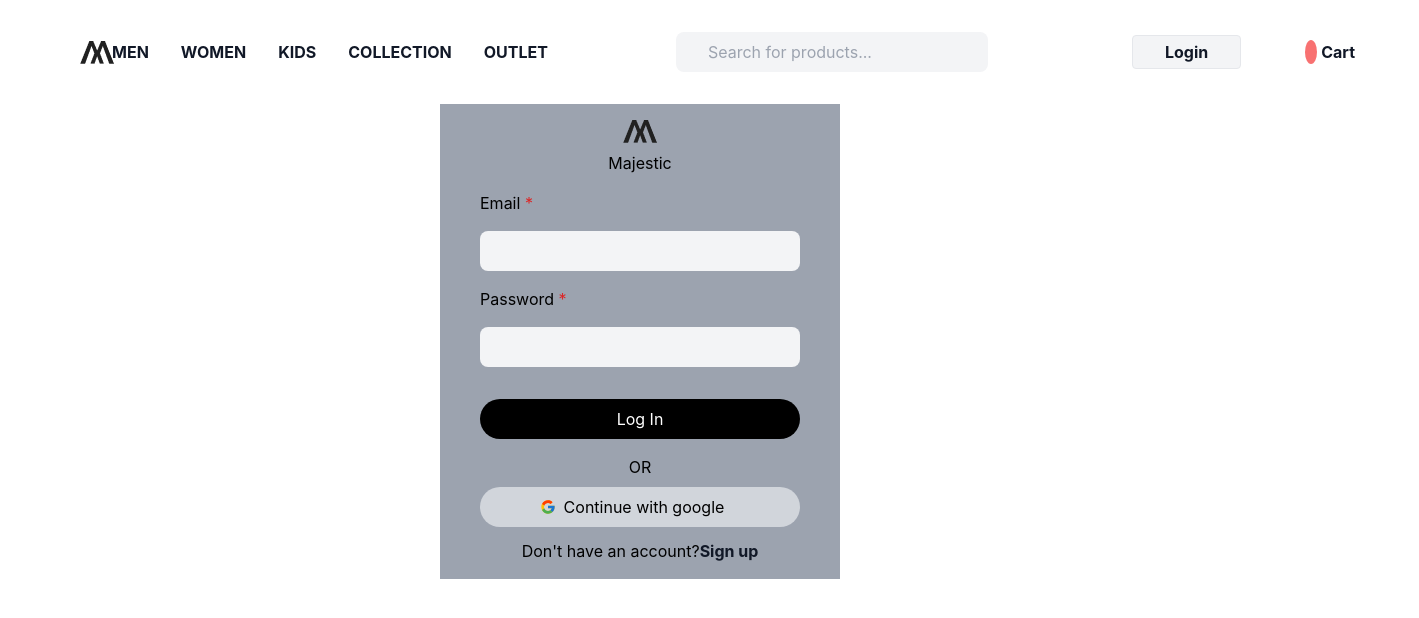
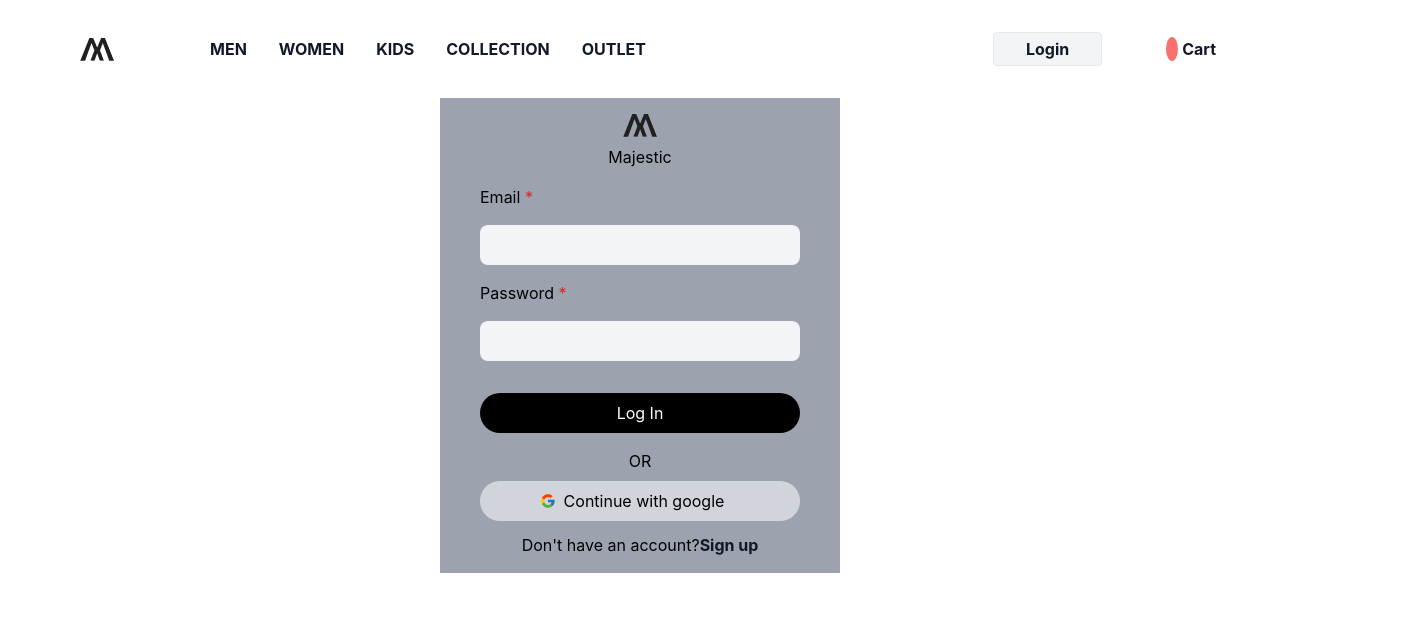
Before and after one commit to VaibhavSharma1998/ecommerce_frontend, a React (Create React App) app: page /login in a window 1280 px wide. Shown: the top 618 px of the page, 1419 px wide, since content can reach past the window. Built offline with nearby package versions, Linux system fonts and the light colour scheme; no server answers.

Commit message:
"all task completef"

```diff
--- a/src/Components/Navbar.jsx
+++ b/src/Components/Navbar.jsx
@@ -28,14 +28,13 @@
     })
   },[cartLength])
   return (
-    <navbar className="bg-white flex items-center">
+    <navbar className="flex justify-between bg-white items-center">
       {/* Left side containing logo and links*/}
       <div className="flex items-center p-8">
         {/* Logo */}
         <Link to="/">
-          <img src={logo} alt="logo" className=" cursor-pointer ml-12 me-4" />
+          <img src={logo} alt="logo" className=" cursor-pointer ml-12 me-4 mr-20" />
         </Link>
-
         <Link
           to="/men"
           className="text-gray-900 font-bold mx-4 hover:text-gray-400"
@@ -68,7 +67,7 @@
         </Link>
       </div>
       {/* Center conatining the searchbar */}
-      <div className="flex items-center p-8 mx-12">
+      {/* <div className="flex items-center p-8 mx-12">
         <input
           type="search"
           name="Search for products,brands and more"
@@ -76,7 +75,7 @@
           id=""
           className="bg-gray-100 text-black py-2 px-8 rounded-lg outline-none"
         />
-      </div>
+      </div> */}
 
       {/* right containing signup and card */}
       <div className="flex items-center p-8 ">
--- a/src/Components/Pages/Cart.jsx
+++ b/src/Components/Pages/Cart.jsx
@@ -20,7 +20,7 @@
       .catch((err) => {
         console.log("Error:", err.msg);
       });
-  }, []);
+  }, [cartItems]);
 
   // const removeFromCart = useEffect((_id) => {
   //   const ApiUrl = `http://localhost:4000/api/v1/product/${_id}`;
--- a/src/Components/Pages/Main.jsx
+++ b/src/Components/Pages/Main.jsx
@@ -96,7 +96,7 @@
         menProducts.filter((item) => item.category === selectCategory)
       );
     }
-  }, []);
+  }, [selectCategory, selectGender, womenProducts, menProducts]);
 
   const navigate = useNavigate();
 
```
